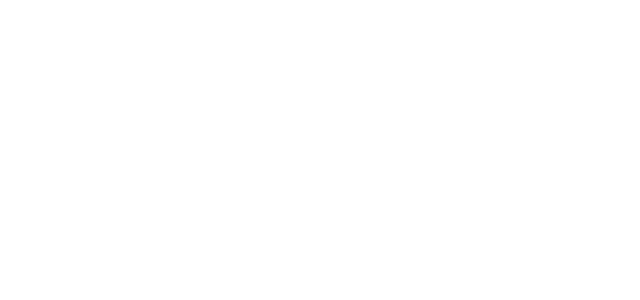
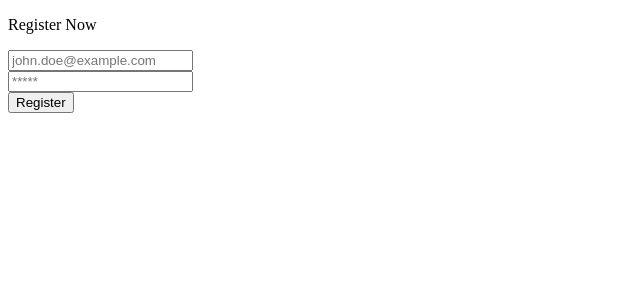
Before and after one commit to Jownyvar/CRUD-React, a React (Vite) app: page /Register in a window 1280 px wide. Shown: the top 300 px of the page, without its empty margins (0-640 px from the left). Built offline with nearby package versions, Linux system fonts and the light colour scheme.

Commit message:
add pages, and register function

```diff
--- a/src/App.jsx
+++ b/src/App.jsx
@@ -1,17 +1,22 @@
-import { useState } from 'react'
-import heroImg from './assets/hero.png'
-import reactLogo from './assets/react.svg'
-import viteLogo from './assets/vite.svg'
-import './App.css'
+import "./App.css";
+import { Route, Routes } from "react-router-dom";
+import Layout from "./layout/layout.jsx";
+import Home from "./pages/home.jsx";
+import Login from "./pages/Login.jsx";
+import Register from "./pages/Register.jsx";
 
 function App() {
-  const [count, setCount] = useState(0)
-
   return (
     <>
-
+      <Routes element={<Layout />}>
+        <Route path="/" element={<Home />} />
+        <Route path="/About" element={<div>THIS IS ABOUT PAGE</div>} />
+        <Route path="/Login" element={<Login />} />
+        <Route path="/Register" element={<Register />} />
+        <Route path="/*" element={<div>ERROR 404 PAGE NOT FOUND</div>} />
+      </Routes>
     </>
-  )
+  );
 }
 
-export default App
+export default App;
--- /dev/null
+++ b/src/layout/layout.jsx
@@ -0,0 +1,12 @@
+import { Outlet } from "react-router-dom";
+
+const layout = () => {
+  return (
+    <>
+      <div>asduhasud</div>
+      <Outlet />
+    </>
+  );
+};
+
+export default layout;
--- /dev/null
+++ b/src/pages/Home.jsx
@@ -0,0 +1,9 @@
+const Home = () => {
+  return (
+    <>
+      <div>This is a home page</div>
+    </>
+  );
+};
+
+export default Home;
--- /dev/null
+++ b/src/pages/Login.jsx
@@ -0,0 +1,18 @@
+const Login = () => {
+  return (
+    <>
+      <div className="card">
+        <form action="">
+          <p>Log In</p>
+          <input type="text" id="email" placeholder="john.doe@example.com" />
+          <br />
+          <input type="Password" id="password" placeholder="*****" />
+          <br />
+          <button>Log In</button>
+        </form>
+      </div>
+    </>
+  );
+};
+
+export default Login;
--- /dev/null
+++ b/src/pages/Register.jsx
@@ -0,0 +1,39 @@
+import { createUserWithEmailAndPassword } from "firebase/auth";
+import { useState } from "react";
+import { auth } from "../lib/firebase";
+
+const Register = () => {
+  const [email, setEmail] = useState("");
+  const [password, setPassword] = useState("");
+
+  const signIn = async () => {
+    await createUserWithEmailAndPassword(auth, email, password);
+  };
+
+  return (
+    <>
+      <div className="card">
+        <form action="">
+          <p>Register Now</p>
+          <input
+            type="text"
+            id="email"
+            placeholder="john.doe@example.com"
+            onChange={(e) => setEmail(e.target.value)}
+          />
+          <br />
+          <input
+            type="Password"
+            id="password"
+            placeholder="*****"
+            onChange={(e) => setPassword(e.target.value)}
+          />
+          <br />
+          <button onClick={signIn}>Register</button>
+        </form>
+      </div>
+    </>
+  );
+};
+
+export default Register;
```
Also changed, not shown: src/components/navbar.jsx (added, +13 -0 lines).
